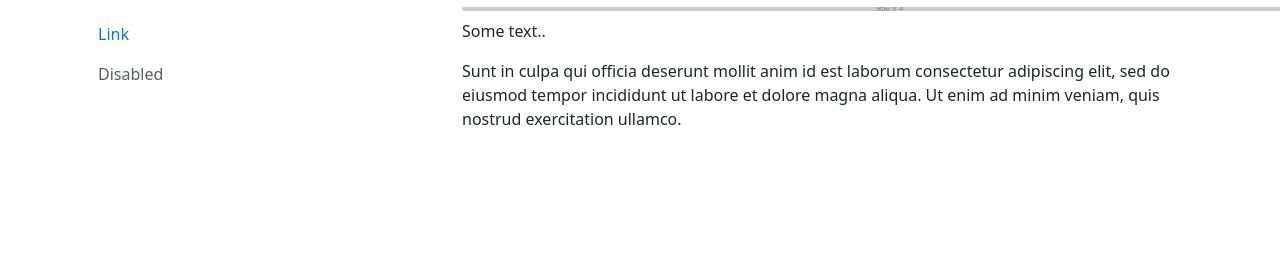
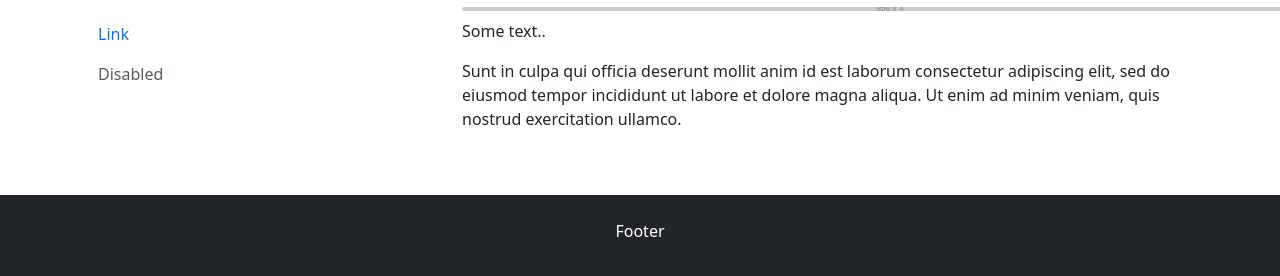
Before and after one commit to edmundaskozlovskis/boostrap-cdn, a plain HTML site: page index.html in a window 1280 px wide. Shown: the part 642-918 px from the top of the page. Before the commit the page ends 800 px from the top, so only its background shows below. Drawn offline with nearby package versions, Linux system fonts and the light colour scheme; placeholder pictures from the web are drawn by us.

Commit message:
Add files via upload
Add footer section

```diff
--- a/index.html
+++ b/index.html
@@ -53,6 +53,9 @@
         </div>
       </div>
     </div>
+    <div class="mt-5 p-4 bg-dark text-white text-center">
+      <p>Footer</p>
+    </div>
     <script src="https://cdn.jsdelivr.net/npm/bootstrap@5.3.2/dist/js/bootstrap.bundle.min.js" integrity="sha384-C6RzsynM9kWDrMNeT87bh95OGNyZPhcTNXj1NW7RuBCsyN/o0jlpcV8Qyq46cDfL" crossorigin="anonymous"></script>
   </body>
 </html>
```
